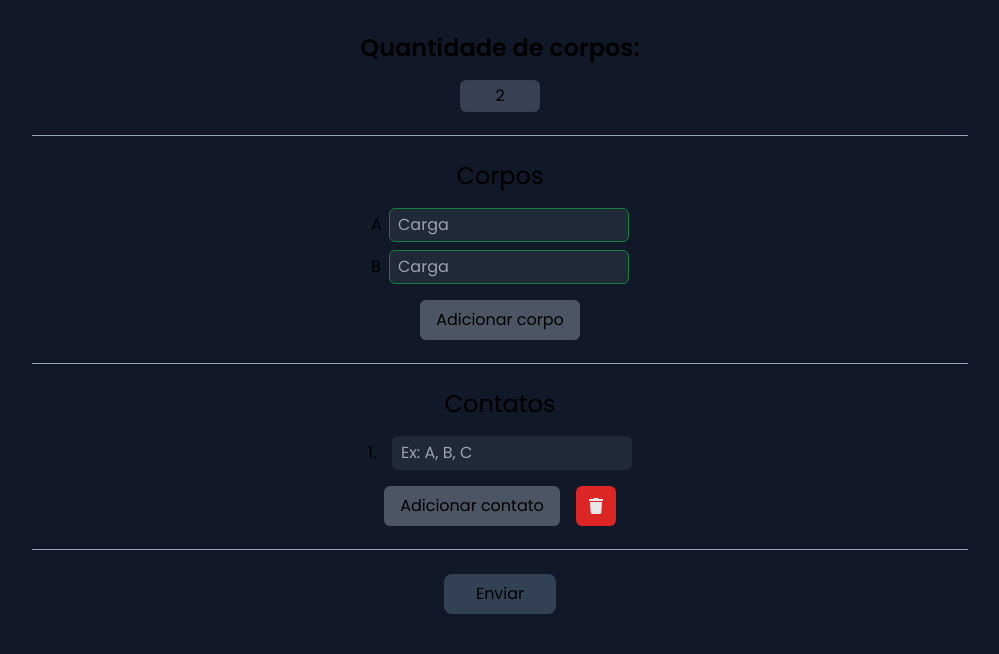
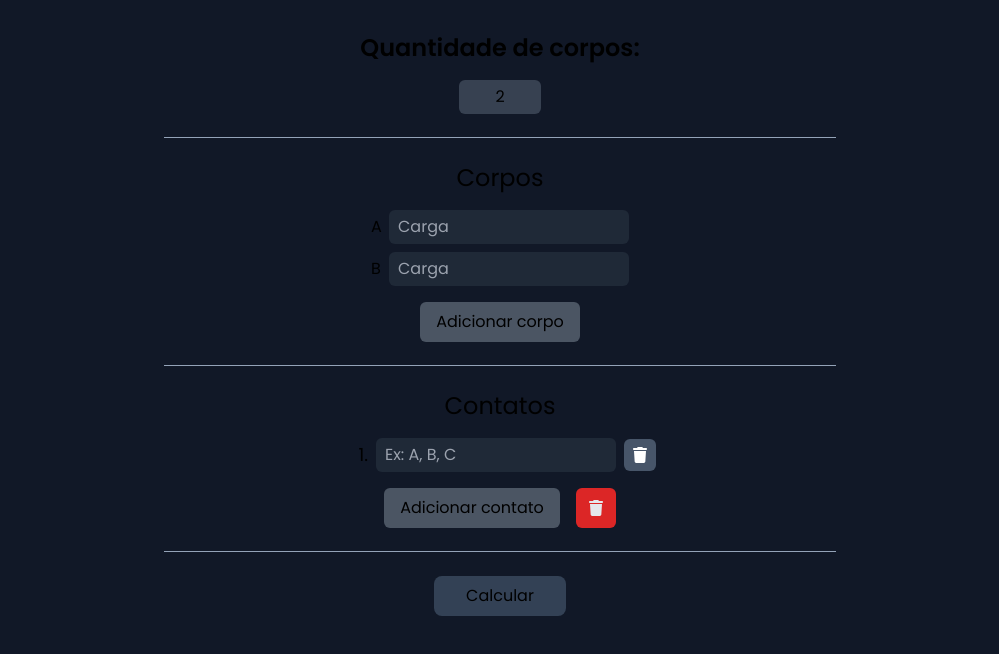
Before and after one commit to Alphka/Contact-Electrification, a Next.js app: page / in a window 1280 px wide. Shown: the top 654 px of the page, without its empty margins (140-1139 px from the left). Built offline with nearby package versions, Linux system fonts and the light colour scheme.

Commit message:
Add better practices and improve layout style

```diff
--- a/next.config.js
+++ b/next.config.mjs
@@ -1,6 +1,4 @@
 /** @type {import("next").NextConfig} */
-const nextConfig = {
+export default {
 	poweredByHeader: false
 }
-
-module.exports = nextConfig
--- a/package.json
+++ b/package.json
@@ -1,6 +1,6 @@
 {
 	"name": "contact-eletrification",
-	"version": "0.0.4",
+	"version": "0.0.5",
 	"private": true,
 	"scripts": {
 		"dev": "next dev --turbo",
--- a/src/app/globals.scss
+++ b/src/app/globals.scss
@@ -7,62 +7,77 @@
 	-webkit-tap-highlight-color: transparent;
 }
 
-html{
+:root{
 	font-size: 16px;
+
+	@media (max-width: 500px){
+		font-size: 14px;
+	}
+
+	@media (max-width: 280px){
+		font-size: 12px;
+	}
 }
 
 body{
 	min-height: 100vh;
 }
 
-input[type="number"]::-webkit-inner-spin-button{
+main > section{
+	@apply flex flex-col items-center gap-4 w-full;
+}
+
+input{
+	&[type="number"]::-webkit-inner-spin-button{
 		-webkit-appearance: none;
 		margin: 0;
 	}
 
-input::placeholder{
+	&::placeholder{
 		color: inherit;
 	}
 
-input:focus::placeholder{
+	&:focus::placeholder{
 		visibility: hidden;
 	}
 
-main > section{
-	@apply relative flex flex-col items-center gap-4 w-full mb-4;
+	&#quantity{
+		@apply border border-solid border-transparent;
+
+		&:valid:not(:empty){
+			@apply border-green-700;
 		}
 
-input:is(.corpo, .contato){
-	@apply block bg-gray-800 rounded-md py-1 px-2 max-[300px]:w-full w-52 sm:w-60;
+		&.invalid{
+			@apply border-red-700;
+		}
+	}
 
-	border: 1px solid transparent;
+	&.corpo,
+	&.contato{
+		@apply block bg-gray-800 rounded-md py-1 px-2 max-[300px]:w-full w-52 sm:w-60 border border-solid border-transparent;
 
 		&::placeholder{
-		color: theme("colors.gray.400");
+			@apply text-gray-400;
 		}
 
 		&:valid:not(.empty){
-		border-color: theme("colors.green.700");
+			@apply border-green-700;
 		}
 
 		&.focused.empty,
 		&:invalid{
-		border-color: theme("colors.red.700");
+			@apply border-red-700;
+		}
 	}
 }
 
 .divisor{
-	@apply after:bg-slate-400 after:absolute after:-bottom-6 after:w-3/4 after:max-[300px]:w-11/12 after:h-px
-}
+	@apply relative mb-4;
 
-@media (max-width: 500px){
-	html{
-		font-size: 14px;
+	&::after{
+		@apply bg-slate-400 absolute -bottom-6 w-3/4 max-[300px]:w-11/12 max-w-2xl h-px;
+
+		content: "";
 	}
 }
-
-@media (max-width: 280px){
-	html{
-		font-size: 12px;
-	}
-}
--- a/src/app/page.tsx
+++ b/src/app/page.tsx
@@ -1,85 +1,161 @@
 "use client"
 
+import type { UUID } from "crypto"
 import { useCallback, useEffect, useRef, useState } from "react"
-import { FaTrash } from "react-icons/fa"
 import { v4 as uuidv4 } from "uuid"
+import { FaTrash } from "react-icons/fa6"
+import { twJoin } from "tailwind-merge"
 import Contatos, { type ContatoInfo } from "../controllers/Contatos"
-import Corpos, { type CorpoValue } from "../controllers/Corpos"
+import Corpos, { type CorpoInfo } from "../controllers/Corpos"
+
+function NewContato(){
+	return {
+		id: uuidv4() as UUID,
+		contato: []
+	} as ContatoInfo
+}
+
+function NewCorpo(){
+	return {
+		id: uuidv4() as UUID
+	} as CorpoInfo
+}
 
 export default function Home(){
 	const defaultCorpos = 2
 
+	const [corposList, setCorposList] = useState<CorpoInfo[]>(Array.from(new Array(defaultCorpos), () => NewCorpo()))
+	const [contatosList, setContatosList] = useState<ContatoInfo[]>([NewContato()])
+	const [quantityInvalid, setQuantityInvalid] = useState(false)
 	const quantityRef = useRef<HTMLInputElement>(null)
+	const quantity = quantityRef.current
 
-	function SetCorposSize(size: number){
-		setCorposList(corposList.slice(0, size))
-	}
+	const SetCorposSize = useCallback((size: number) => {
+		setCorposList(corposList => corposList.slice(0, size))
+	}, [])
 
-	function AddCorpos(quantity: number = 1){
-		setCorposList([...corposList, ...Array.from(new Array(quantity), () => undefined)])
-	}
+	const AdicionarCorpo = useCallback((quantity: number = 1) => {
+		setCorposList(corposList => [
+			...corposList,
+			...Array.from(new Array(quantity), () => NewCorpo())
+		])
+	}, [])
 
-	function NewContato(){
-		return {
-			id: uuidv4(),
-			contato: []
-		} as ContatoInfo
-	}
+	const RemoverCorpo = useCallback((id: CorpoInfo["id"]) => {
+		setCorposList(corposList => {
+			const index = corposList.findIndex(corpo => corpo.id === id)
 
-	function AdicionarContato(){
-		setContatosList([...contatosList, NewContato()])
-	}
+			if(index === -1) return corposList
 
-	function RemoverContato(id: ContatoInfo["id"]){
-		const listClone = contatosList.slice()
-		const contatoIndex = listClone.findIndex(e => e.id === id)
+			return [
+				...corposList.slice(0, index),
+				...corposList.slice(index + 1)
+			]
+		})
+	}, [])
 
-		if(contatoIndex !== -1){
-			listClone.splice(contatoIndex, 1)
-			setContatosList(listClone)
-			return true
+	const ModificarCorpo = useCallback((id: CorpoInfo["id"], value: CorpoInfo["value"]) => {
+		setCorposList(corposList => {
+			const index = corposList.findIndex(corpo => corpo.id === id)
+
+			if(index === -1) return corposList
+
+			return [
+				...corposList.slice(0, index),
+				{ ...corposList[index], value },
+				...corposList.slice(index + 1)
+			]
+		})
+	}, [])
+
+	const AdicionarContato = useCallback(() => {
+		setContatosList(contatosList => [
+			...contatosList,
+			NewContato()
+		])
+	}, [])
+
+	const RemoverContato = useCallback((id: ContatoInfo["id"]) => {
+		setContatosList(contatosList => {
+			const index = contatosList.findIndex(e => e.id === id)
+
+			if(index !== -1) return contatosList
+
+			return [
+				...contatosList.slice(0, index),
+				...contatosList.slice(index + 1)
+			]
+		})
+	}, [])
+
+	const ModificarContato = useCallback((id: ContatoInfo["id"], contato: ContatoInfo["contato"]) => {
+		setContatosList(contatosList => {
+			const index = contatosList.findIndex(contato => contato.id === id)
+
+			if(index === -1) return contatosList
+
+			return [
+				...contatosList.slice(0, index),
+				{ ...contatosList[index], contato },
+				...contatosList.slice(index + 1)
+			]
+		})
+	}, [])
+
+	const LimparContatos = useCallback(() => {
+		setContatosList([NewContato()])
+	}, [])
+
+	const UpdateQuantity = useCallback((value: number) => {
+		const { length: size } = corposList
+
+		if(value < size){
+			if(value >= defaultCorpos){
+				SetCorposSize(value)
+			}
+		}else if(value > size){
+			AdicionarCorpo(value - size)
 		}
+	}, [corposList, SetCorposSize, AdicionarCorpo])
 
-		return false
-	}
-
-	function LimparContatos(){
-		setContatosList([NewContato()])
-	}
-
-	const [corposList, setCorposList] = useState<CorpoValue[]>(Array.from(new Array(defaultCorpos), () => undefined))
-	const [contatosList, setContatosList] = useState<ContatoInfo[]>([NewContato()])
-
-	const handleInput = useCallback<React.ChangeEventHandler<HTMLInputElement>>(event => {
+	const handleQuantityChange = useCallback<React.ChangeEventHandler<HTMLInputElement>>(event => {
 		const { currentTarget: input } = event
 
 		event.preventDefault()
+		event.nativeEvent.stopImmediatePropagation()
+
+		input.value = input.value.trim()
 
 		if(!input.checkValidity()){
 			input.reportValidity()
+			setQuantityInvalid(true)
 			return
 		}
 
-		const { length } = corposList
-		const value = Number(input.value)
+		setQuantityInvalid(false)
 
-		if(value < length) SetCorposSize(value)
-		else if(value > length) AddCorpos(value - length)
-	}, [corposList])
+		UpdateQuantity(Number(input.value))
+	}, [UpdateQuantity])
+
+	const handleAdicionarCorpo = useCallback(() => {
+		if(!quantity) return
+
+		UpdateQuantity(corposList.length + 1)
+	}, [quantity, corposList, UpdateQuantity])
 
 	useEffect(() => {
-		const input = quantityRef.current
+		if(!quantity) return
 
-		if(input){
-			input.onwheel = event => {
-				if(input === document.activeElement) event.stopPropagation()
-			}
-
-			return () => {
-				input.onwheel = null
+		const listener = (event: MouseEvent) => {
+			if(document.activeElement === quantity){
+				event.stopPropagation()
 			}
 		}
-	}, [quantityRef.current])
+
+		quantity.addEventListener("wheel", listener)
+
+		return () => quantity.removeEventListener("wheel", listener)
+	}, [quantity])
 
 	return (
 		<main className="flex flex-col items-center gap-8 py-8 px-2 sm:px-4">
@@ -93,15 +169,18 @@ export default function Home(){
 				<input
 					type="number"
 					id="quantity"
-					className="block bg-gray-700 rounded-md py-1 px-2 w-12 text-center max-w-xl sm:min-w-min"
+					className={twJoin(
+						"block bg-gray-700 rounded-md py-1 px-2 w-12 text-center max-w-xl sm:min-w-min",
+						quantityInvalid && "invalid"
+					)}
 					defaultValue={defaultCorpos}
 					min={2}
 					max={26}
 					step={1}
-					onInput={handleInput}
-					onChange={handleInput}
+					onChange={handleQuantityChange}
 					ref={quantityRef}
-					required />
+					required
+				/>
 			</section>
 
 			<section className="divisor">
@@ -109,12 +188,18 @@ export default function Home(){
 					<h2 className="text-center text-2xl">Corpos</h2>
 				</header>
 
-				<Corpos {...{ corposList }} />
+				<Corpos {...{
+					corposList,
+					defaultCorpos,
+					AdicionarCorpo,
+					RemoverCorpo,
+					ModificarCorpo
+				}} />
 
-				<button className="bg-gray-600 rounded-md select-none px-4 py-2" onClick={() => {
-					quantityRef.current!.value = (corposList.length + 1).toString()
-					AddCorpos()
-				}}>
+				<button
+					className="bg-gray-600 rounded-md select-none px-4 py-2"
+					onClick={handleAdicionarCorpo}
+				>
 					Adicionar corpo
 				</button>
 			</section>
@@ -124,7 +209,11 @@ export default function Home(){
 					<h2 className="text-center text-2xl">Contatos</h2>
 				</header>
 
-				<Contatos {...{ contatosList }} />
+				<Contatos {...{
+					contatosList,
+					RemoverContato,
+					ModificarContato
+				}} />
 
 				<div className="flex gap-4">
 					<button
@@ -135,7 +224,7 @@ export default function Home(){
 					</button>
 
 					<button
-						className="block bg-red-600 text-gray-200 aspect-square rounded-md px-3 py-3"
+						className="block bg-red-600 text-gray-200 aspect-square rounded-md p-3"
 						onClick={() => LimparContatos()}
 					>
 						<FaTrash title="Limpar contatos" />
@@ -143,7 +232,9 @@ export default function Home(){
 				</div>
 			</section>
 
-			<button className="bg-slate-700 py-2 px-8 rounded-lg select-none" type="submit">Enviar</button>
+			<button className="bg-slate-700 py-2 px-8 rounded-lg select-none" type="submit">
+				Calcular
+			</button>
 		</main>
 	)
 }
--- a/src/controllers/Contatos.tsx
+++ b/src/controllers/Contatos.tsx
@@ -1,31 +1,30 @@
-"use client"
-
+import type { UUID } from "crypto"
 import { memo, useCallback, useState } from "react"
+import { FaTrash } from "react-icons/fa6"
 import { twJoin } from "tailwind-merge"
 
 export interface ContatoInfo {
-	id: string
+	id: UUID
 	contato: string[]
 }
 
 interface ContatosProps {
 	contatosList: ContatoInfo[]
+	RemoverContato: (id: ContatoInfo["id"]) => void
+	ModificarContato: (id: ContatoInfo["id"], contato: ContatoInfo["contato"]) => void
 }
 
-interface ContatoProps {
+type ContatoProps = ContatoInfo & Omit<ContatosProps, "contatosList"> & {
 	position: number
-	contato: string[]
 }
 
-const Contato = memo(function Contato({ position, contato }: ContatoProps){
+function Contato({ id, position, RemoverContato, ModificarContato }: ContatoProps){
 	const [focused, setFocused] = useState(false)
 	const [empty, setEmpty] = useState(true)
 
-	const handleKeyPress = useCallback<React.KeyboardEventHandler<HTMLInputElement>>(event => {
+	const handleChange = useCallback<React.ChangeEventHandler<HTMLInputElement>>(event => {
 		const { currentTarget: input } = event
 		const value = input.value.trim()
-
-		if(value !== input.value) input.value = value
 
 		if(!value){
 			setEmpty(true)
@@ -33,31 +32,52 @@ const Contato = memo(function Contato({ position, contato }: ContatoProps){
 		}
 
 		setEmpty(false)
-	}, [empty])
 
-	const handleFocus = useCallback(() => setFocused(true), [focused])
+		if(input.checkValidity()){
+			ModificarContato(id, value.split(",").filter(Boolean))
+		}
+	}, [ModificarContato])
+
+	const handleFocus = useCallback(() => setFocused(true), [])
+
+	const handleDelete = useCallback(() => RemoverContato(id), [RemoverContato])
 
 	return <li>
-		<label className="flex items-center justify-between gap-1">
-			<span className="w-5 select-none">{position}.</span>
+		<label className="flex items-center justify-between gap-2">
+			<span className="text-lg w-6 text-right select-none">{position}.</span>
+
 			<input
-				className={twJoin("corpo", empty && "empty")}
+				className={twJoin(
+					"corpo",
+					focused && "focused",
+					empty && "empty"
+				)}
 				type="text"
-				defaultValue={contato.join(",")}
 				placeholder="Ex: A, B, C"
 				pattern="^(?:[a-zA-Z] *, *)+ *[a-zA-Z] *$"
 				onFocus={handleFocus}
-				onKeyPress={handleKeyPress} />
+				onChange={handleChange}
+			/>
+
+			<button
+				className="block bg-slate-600 text-white aspect-square rounded-md p-2 focus-within:bg-gray-800 focus-within:text-gray-400"
+				title="Remover contato"
+				onClick={handleDelete}
+			>
+				<FaTrash />
+			</button>
 		</label>
 	</li>
-})
+}
 
-export default function Contatos({ contatosList }: ContatosProps){
+export default function Contatos({ contatosList, ...props }: ContatosProps){
 	return (
 		<ul className="flex flex-col gap-2 px-4">
 			{contatosList.map(({ id, contato }, index) => <Contato {...{
+				id,
 				position: index + 1,
-				contato
+				contato,
+				...props
 			}} key={id} />)}
 		</ul>
 	)
--- a/src/controllers/Corpos.tsx
+++ b/src/controllers/Corpos.tsx
@@ -1,52 +1,109 @@
-"use client"
-
+import type { UUID } from "crypto"
 import { memo, useCallback, useState } from "react"
+import { FaTrash } from "react-icons/fa6"
 import { twJoin } from "tailwind-merge"
 
-export type CorpoValue = undefined | number
-
-interface CorposProps {
-	corposList: CorpoValue[]
+export type CorpoInfo = {
+	id: UUID
+	value: string
 }
 
 const alphabet = "abcdefghijklmnopqrstuvwxyz"
+const quantityRegex = /^ *(?:\d(?:\.?\d*)?|\.\d+)(?:e[\-+]?[\d.]+)?[qQ]? *$/.toString().slice(1, -1)
 
-const Corpo = memo(({ index }: { index: number }) => {
+type CorpoProps = Pick<CorposProps, "AdicionarCorpo" | "RemoverCorpo" | "ModificarCorpo"> & CorpoInfo & {
+	index: number
+	canDelete: boolean
+}
+
+const Corpo = memo(({
+	id,
+	index,
+	canDelete,
+	AdicionarCorpo,
+	RemoverCorpo,
+	ModificarCorpo
+}: CorpoProps) => {
 	const [focused, setFocused] = useState(false)
+	const [empty, setEmpty] = useState(true)
 	const letter = alphabet[index]
 
-	const handleKeyPress = useCallback(() => {
-		// Verificar carga
-	}, [])
+	const handleChange = useCallback<React.ChangeEventHandler<HTMLInputElement>>(event => {
+		const { currentTarget: input } = event
+		const value = input.value.trim()
 
-	const handleFocus = useCallback(() => setFocused(true), [focused])
+		if(!value){
+			setEmpty(true)
+			return
+		}
+
+		setEmpty(false)
+
+		ModificarCorpo(id, value)
+	}, [ModificarCorpo])
+
+	const handleFocus = useCallback(() => setFocused(true), [])
+
+	const handleRemove = useCallback(() => RemoverCorpo(id), [RemoverCorpo])
 
 	return (
-		<li>
+		<li className="flex items-center justify-between gap-2">
 			<label className="flex items-center justify-between gap-1">
-				<span className="w-3.5 select-none">{letter.toUpperCase()}</span>
+				<span className="w-3.5 select-none cursor-pointer">
+					{letter.toUpperCase()}
+				</span>
+
 				<input
-					className={twJoin("contato", focused && "focused")}
+					className={twJoin(
+						"contato",
+						focused && "focused",
+						empty && "empty"
+					)}
 					type="text"
 					name={letter}
+					pattern={quantityRegex}
 					placeholder="Carga"
 					onFocus={handleFocus}
-					onKeyPress={handleKeyPress} />
+					onChange={handleChange} />
 			</label>
+
+			{canDelete && (
+				<button
+					className="block bg-slate-600 text-white aspect-square rounded-md p-2 focus-within:bg-gray-800 focus-within:text-gray-400"
+					aria-label={`Remover o corpo ${letter}`}
+					title="Remover corpo"
+					onClick={handleRemove}
+				>
+					<FaTrash />
+				</button>
+			)}
 		</li>
 	)
 })
 
-export default function Corpos({ corposList }: CorposProps){
-	const children = new Array<JSX.Element>
+interface CorposProps {
+	corposList: CorpoInfo[]
+	defaultCorpos: number
+	AdicionarCorpo: () => void
+	RemoverCorpo: (id: UUID) => void
+	ModificarCorpo: (id: UUID, value: CorpoInfo["value"]) => void
+}
 
-	for(let i = 0, { length } = corposList; i !== length; i++){
-		children.push(<Corpo index={i} key={i} />)
-	}
+export default function Corpos({ corposList, defaultCorpos, AdicionarCorpo, RemoverCorpo, ModificarCorpo }: CorposProps){
+	const canDelete = corposList.length > defaultCorpos
 
 	return (
 		<ul className="flex flex-col gap-2 px-4">
-			{children}
+			{corposList.map((info, index) =>
+				<Corpo {...{
+					...info,
+					index,
+					canDelete,
+					AdicionarCorpo,
+					RemoverCorpo,
+					ModificarCorpo
+				}} key={info.id} />
+			)}
 		</ul>
 	)
 }
```
Lines whose indentation alone changed are shown as unchanged.
